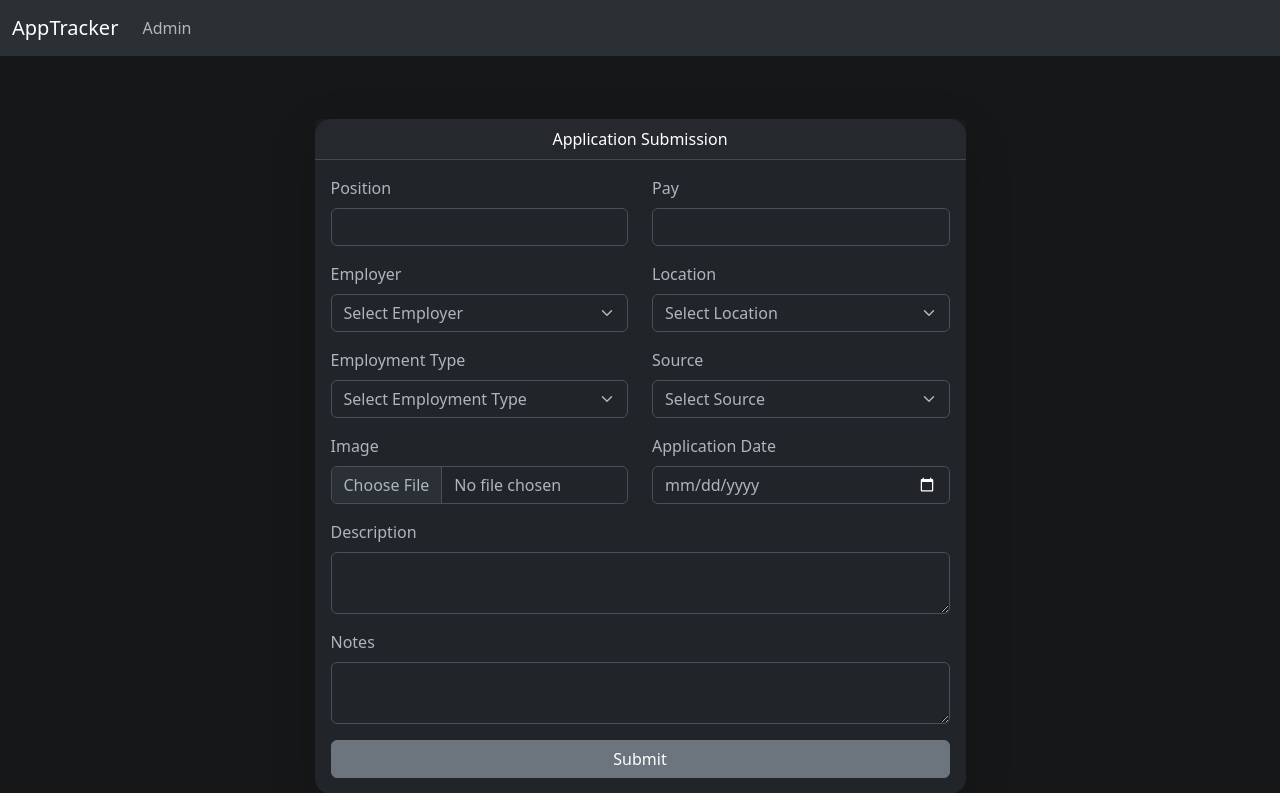
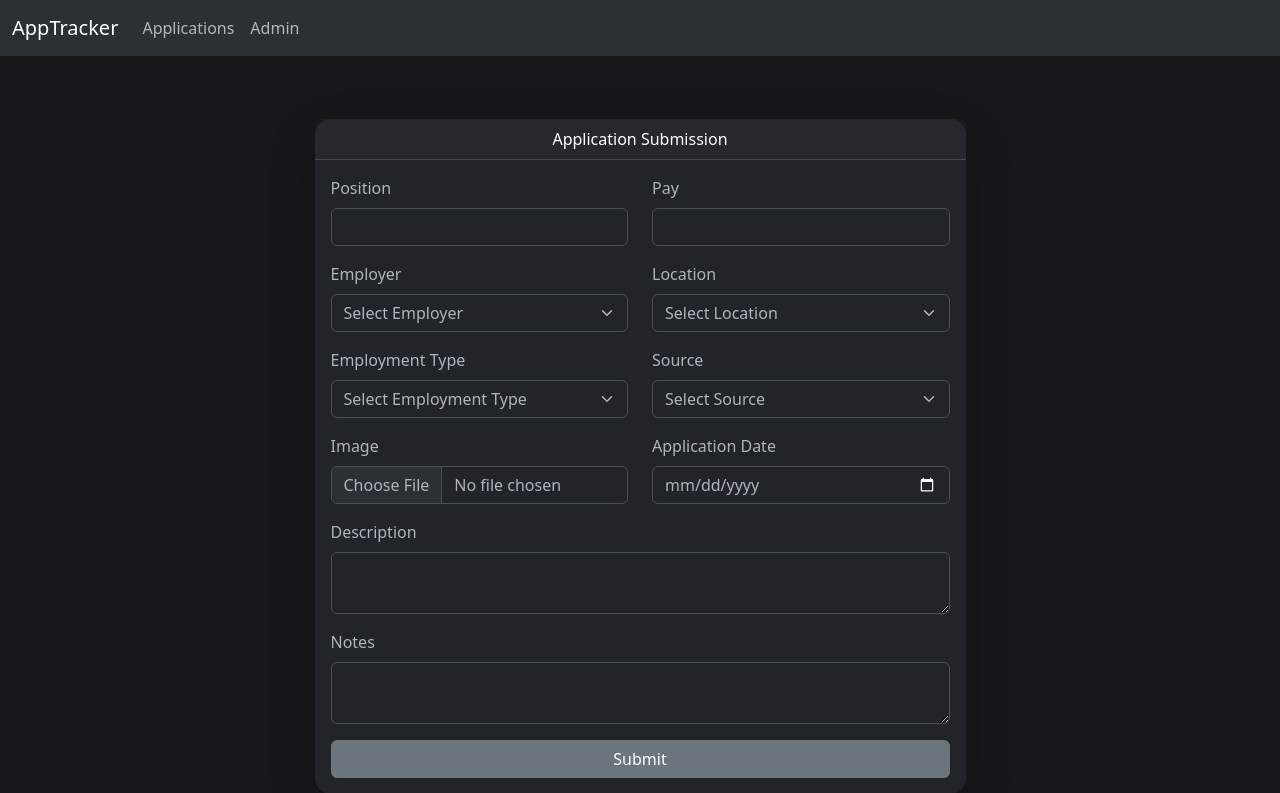
Before and after one commit to ale202008/ApplicationTracker, a Django app: page / in a window 1280 px wide. Shown: the top 793 px of the page. Run offline with Django 5.2, Linux system fonts and the light colour scheme; data comes from the database, SQL or seed files in the repository; style sheets or scripts are compiled from the project's sources; some libraries are stand-ins or nearby versions.

Commit message:
created application tab.

```diff
--- a/apptracker/models.py
+++ b/apptracker/models.py
@@ -38,7 +38,7 @@ class Status(models.Model):
 
 class Application(models.Model):
     # Everything a job application might have that I would like to record, and status of application
-    status = status = models.ForeignKey(Status, on_delete=models.CASCADE, default=1)
+    status = models.ForeignKey(Status, on_delete=models.CASCADE, default=1)
     application_id = models.IntegerField(null=False)
     location = models.ForeignKey(Location, on_delete=models.CASCADE)
     employer = models.ForeignKey(Employer, on_delete=models.CASCADE)
--- a/apptracker/templates/base.html
+++ b/apptracker/templates/base.html
@@ -26,23 +26,7 @@
 
     </head>
     <body data-bs-theme="dark">
-        <nav class="navbar navbar-expand-lg bg-body-tertiary">
-            <div class="container-fluid">
-              <a class="navbar-brand" href="/">AppTracker</a>
-              <button class="navbar-toggler" type="button" data-bs-toggle="collapse" data-bs-target="#navbarNav" aria-controls="navbarNav" aria-expanded="false" aria-label="Toggle navigation">
-                <span class="navbar-toggler-icon"></span>
-              </button>
-              <div class="collapse navbar-collapse" id="navbarNav">
-                <ul class="navbar-nav">
-                  <li class="nav-item">
-                    <a class="nav-link" aria-current="page" href="/admin">Admin</a>
-                  </li>
-                </ul>
-              </div>
-            </div>
-          </nav>
-
-
+        {% include 'components/navbar.html' %}
         {% block content %}
         {% endblock %}
     </body>
--- a/apptracker/templates/components/navbar.html
+++ b/apptracker/templates/components/navbar.html
@@ -1,4 +1,20 @@
 {% load static %}
 
-<div class="container-fluid">
-</div>
+<nav class="navbar navbar-expand-lg bg-body-tertiary">
+    <div class="container-fluid">
+        <a class="navbar-brand" href="/">AppTracker</a>
+        <button class="navbar-toggler" type="button" data-bs-toggle="collapse" data-bs-target="#navbarNav" aria-controls="navbarNav" aria-expanded="false" aria-label="Toggle navigation">
+            <span class="navbar-toggler-icon"></span>
+        </button>
+        <div class="collapse navbar-collapse" id="navbarNav">
+            <ul class="navbar-nav">
+                <li class="nav-item">
+                    <a class="nav-link" aria-current="page" href="/applications">Applications</a>
+                </li>
+                <li class="nav-item">
+                    <a class="nav-link" aria-current="page" href="/admin">Admin</a>
+                </li>
+            </ul>
+        </div>
+    </div>
+</nav>
--- a/apptracker/urls.py
+++ b/apptracker/urls.py
@@ -7,6 +7,7 @@ from .views import *
 urlpatterns = [
     path('admin/', admin.site.urls),
     path('', HomeView.as_view(), name='home'),
+    path('applications/', ApplicationsView.as_view(), name='applications'),
 
 
     # For Endpoints
--- a/apptracker/views.py
+++ b/apptracker/views.py
@@ -67,3 +67,13 @@ class HomeView(View):
         }
 
         return render(request, 'home.html', context)
+
+class ApplicationsView(View):
+    def get(self, request):
+        applications = list(Application.objects.order_by('-id'))
+
+        context = {
+            'applications': applications,
+        }
+
+        return render(request, 'applications.html', context)
```
Also changed, not shown: apptracker/templates/applications.html (added, +10 -0 lines), apptracker/templates/components/applicationcard.html (added).
